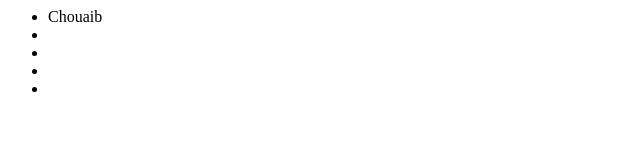
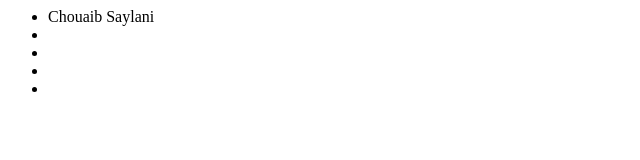
Before and after one commit to Hendriix/GitHubTest, a plain HTML site: page index.html in a window 1280 px wide. Shown: the full height of the page, 0-640 px from the left. Drawn offline with Linux system fonts and the light colour scheme.

Commit message:
changes on noun 2

```diff
--- a/index.html
+++ b/index.html
@@ -3,7 +3,7 @@
 	<body>
 		<div>
 			<ul>
-				<li>Chouaib</li>
+				<li>Chouaib Saylani</li>
 				<li></li>
 				<li></li>
 				<li></li>
```
